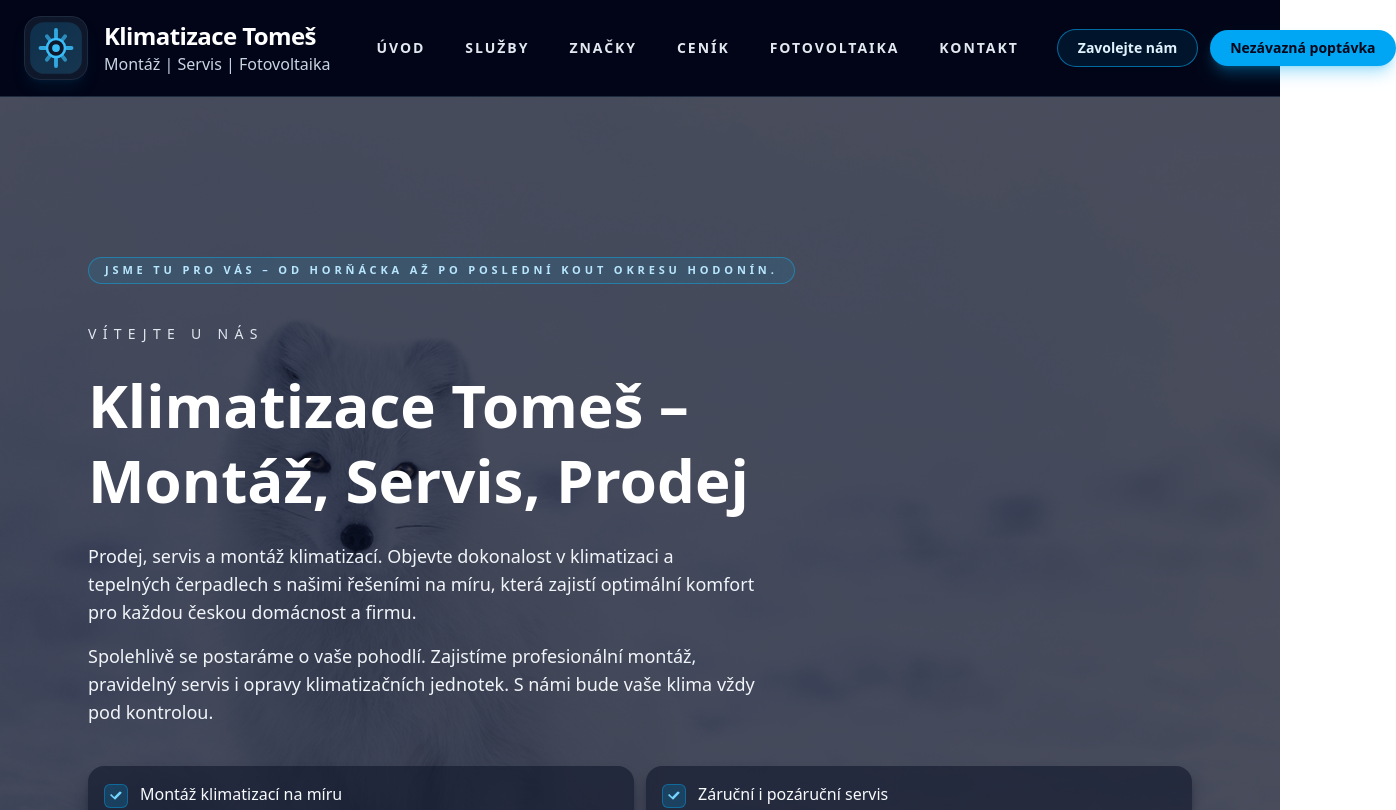
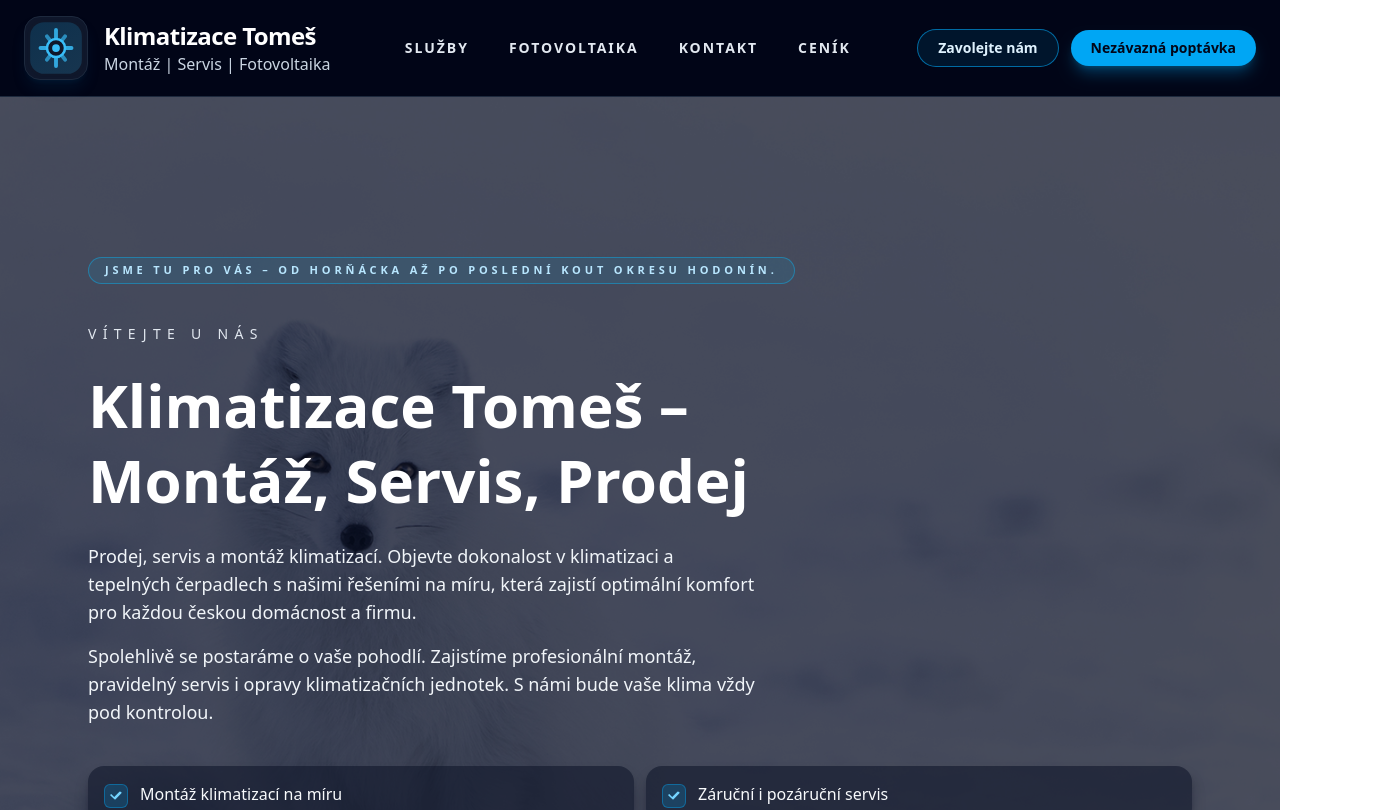
Before and after one commit to Klimatizace/KlimatizaceTomes, a Next.js app: page / in a window 1280 px wide. Shown: the top 810 px of the page, 1396 px wide, since content can reach past the window. Built offline with nearby package versions, Linux system fonts and the light colour scheme; no server answers.

Commit message:
Simplify navigation menu - remove Úvod and Značky, reorder items

```diff
--- a/src/data/navigation.tsx
+++ b/src/data/navigation.tsx
@@ -1,12 +1,10 @@
 import Link from 'next/link';
 
 export const NAV_ITEMS = [
-  { href: '/#uvod', label: 'Úvod' },
   { href: '/#sluzby', label: 'Služby' },
-  { href: '/cenik#znacky', label: 'Značky' },
-  { href: '/cenik', label: 'Ceník' },
   { href: '/#fotovoltaika', label: 'Fotovoltaika' },
   { href: '/#kontakt', label: 'Kontakt' },
+  { href: '/cenik', label: 'Ceník' },
 ];
 
 export const buildNavLinks = () =>
```
